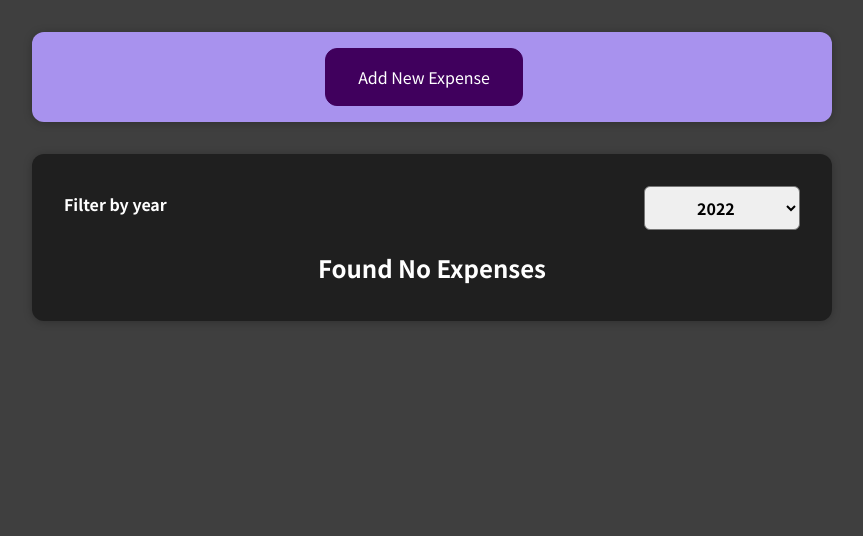
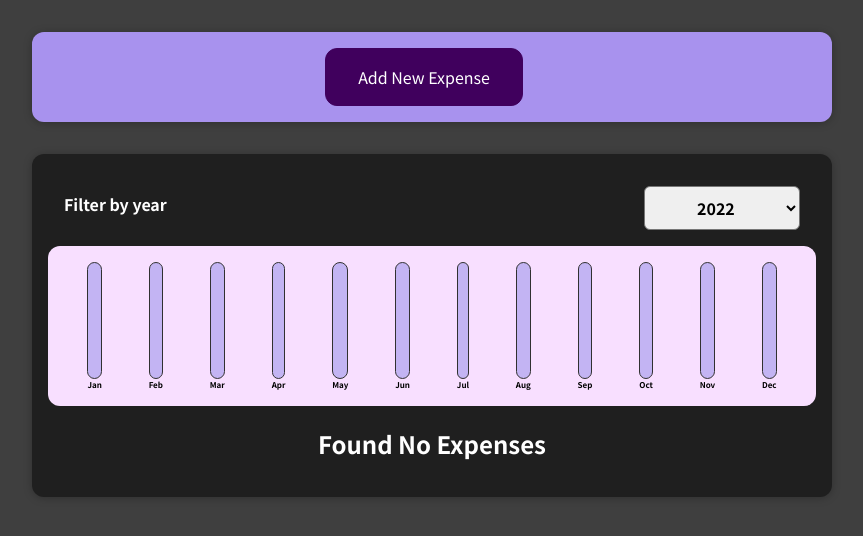
Before and after one commit to Sepinood-Karimi/ExpenseTracker, a React (Create React App) app: page / in a window 1280 px wide. Shown: the top 536 px of the page, without its empty margins (208-1071 px from the left). Built offline with nearby package versions, Linux system fonts and the light colour scheme.

Commit message:
add expense chart

```diff
--- /dev/null
+++ b/src/Components/Chart/Chart.css
@@ -0,0 +1,9 @@
+.chart {
+    padding: 1rem;
+    border-radius: 12px;
+    background-color: #f8dfff;
+    text-align: center;
+    display: flex;
+    justify-content: space-around;
+    height: 10rem;
+}
--- /dev/null
+++ b/src/Components/Chart/Chart.js
@@ -0,0 +1,19 @@
+import './Chart.css';
+import ChartBar from "./ChartBar";
+
+const Chart = ({dataPoints})=>{
+    const dataPointValue=dataPoints.map(dataPoint=>dataPoint.value);
+    const totalMax=Math.max(...dataPointValue);
+    return(
+        <div className="chart">
+            {dataPoints.map(dataPoint=>
+                <ChartBar
+                    key={dataPoint.label}
+                    label={dataPoint.label}
+                    value={dataPoint.value}
+                    maxValue={totalMax}
+                />)}
+        </div>
+    );
+};
+export default Chart;
--- /dev/null
+++ b/src/Components/Chart/ChartBar.css
@@ -0,0 +1,30 @@
+.chart-bar {
+    height: 100%;
+    display: flex;
+    flex-direction: column;
+    align-items: center;
+}
+
+.chart-bar__inner {
+    height: 100%;
+    width: 100%;
+    border: 1px solid #313131;
+    border-radius: 12px;
+    background-color: #c3b4f3;
+    overflow: hidden;
+    display: flex;
+    flex-direction: column;
+    justify-content: flex-end;
+}
+
+.chart-bar__fill {
+    background-color: #4826b9;
+    width: 100%;
+    transition: all 0.3s ease-out;
+}
+
+.chart-bar__label {
+    font-weight: bold;
+    font-size: 0.5rem;
+    text-align: center;
+}
--- /dev/null
+++ b/src/Components/Chart/ChartBar.js
@@ -0,0 +1,20 @@
+import './ChartBar.css';
+
+const ChartBar = ({label,value,maxValue})=>{
+    let chartBarHeight='0%';
+    if (maxValue>0){
+        chartBarHeight=Math.round((value/maxValue)*100)+'%';
+    }
+    return(
+        <div className="chart-bar">
+            <div className="chart-bar__inner">
+                <div
+                    className="chart-bar__fill"
+                    style={{height:chartBarHeight}}>
+                </div>
+            </div>
+            <div className="chart-bar__label">{label}</div>
+        </div>
+    );
+};
+export default ChartBar;
--- a/src/Components/Expenses/Expenses.js
+++ b/src/Components/Expenses/Expenses.js
@@ -3,6 +3,7 @@
 import Card from "../Card/Card";
 import ExpenseFilter from "./ExpenseFilter";
 import ExpensesList from "./ExpensesList";
+import ExpensesChart from "./ExpensesChart";
 const Expenses = ({items})=>{
     const [filteredYear,setFilteredYear]=useState('2022');
 
@@ -14,6 +15,7 @@
             <div>
                 <Card className="expenses">
                     <ExpenseFilter filteredYear={filteredYear} onFilter={filterHandler}/>
+                    <ExpensesChart expenses={filteredExpenses}/>
                     <ExpensesList filteredExpenses={filteredExpenses}/>
                 </Card>
             </div>
--- /dev/null
+++ b/src/Components/Expenses/ExpensesChart.js
@@ -0,0 +1,26 @@
+import Chart from "../Chart/Chart";
+
+const ExpensesChart = ({expenses})=>{
+    const chartDataPoints=[
+        {label:'Jan',value:0},
+        {label:'Feb',value:0},
+        {label:'Mar',value:0},
+        {label:'Apr',value:0},
+        {label:'May',value:0},
+        {label:'Jun',value:0},
+        {label:'Jul',value:0},
+        {label:'Aug',value:0},
+        {label:'Sep',value:0},
+        {label:'Oct',value:0},
+        {label:'Nov',value:0},
+        {label:'Dec',value:0}
+    ];
+    for (const expense of expenses){
+        const expenseMonth = expense.date.getMonth();
+        chartDataPoints[expenseMonth].value+=expense.amount;
+    }
+    return(
+        <Chart dataPoints={chartDataPoints}/>
+    );
+};
+export default ExpensesChart;
```
